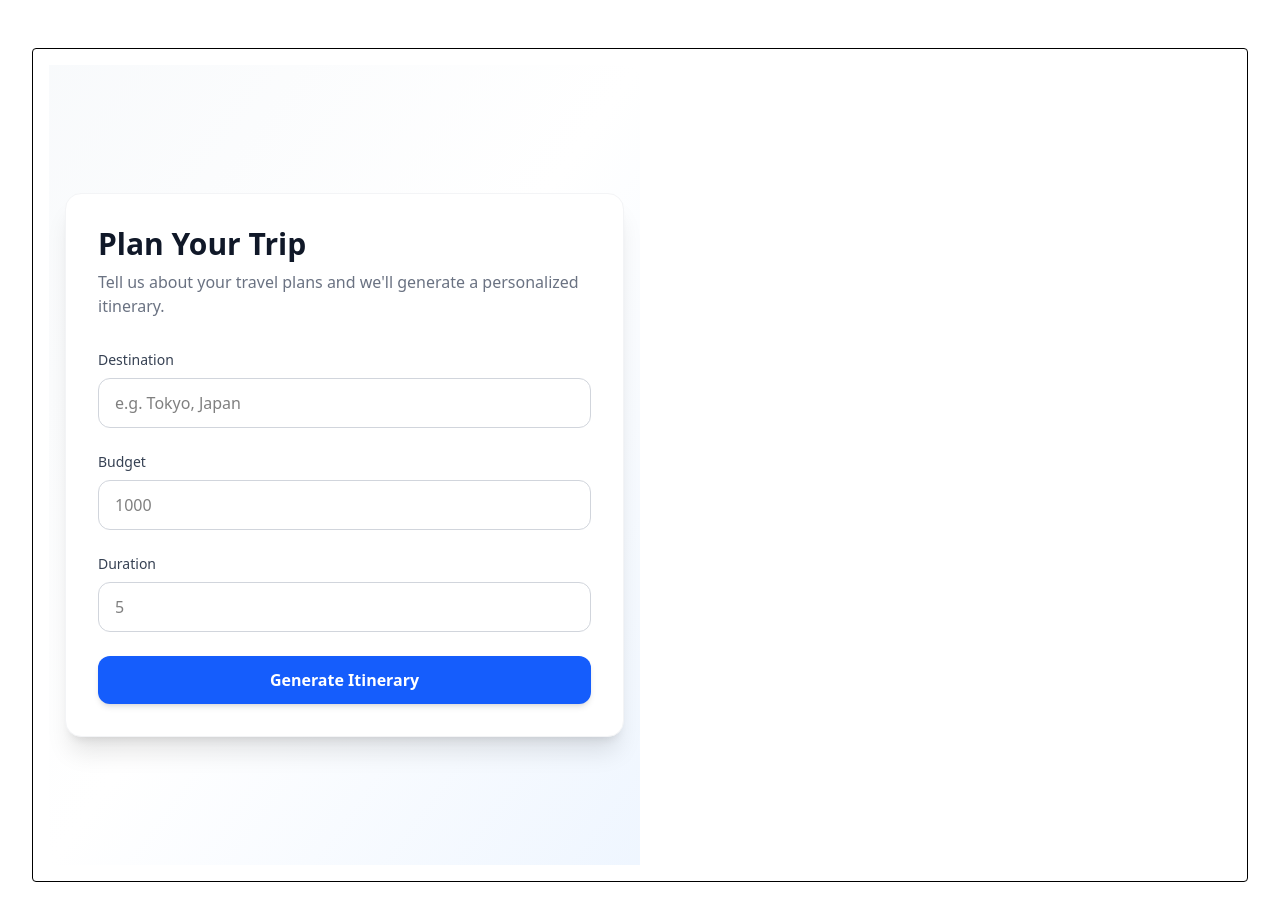
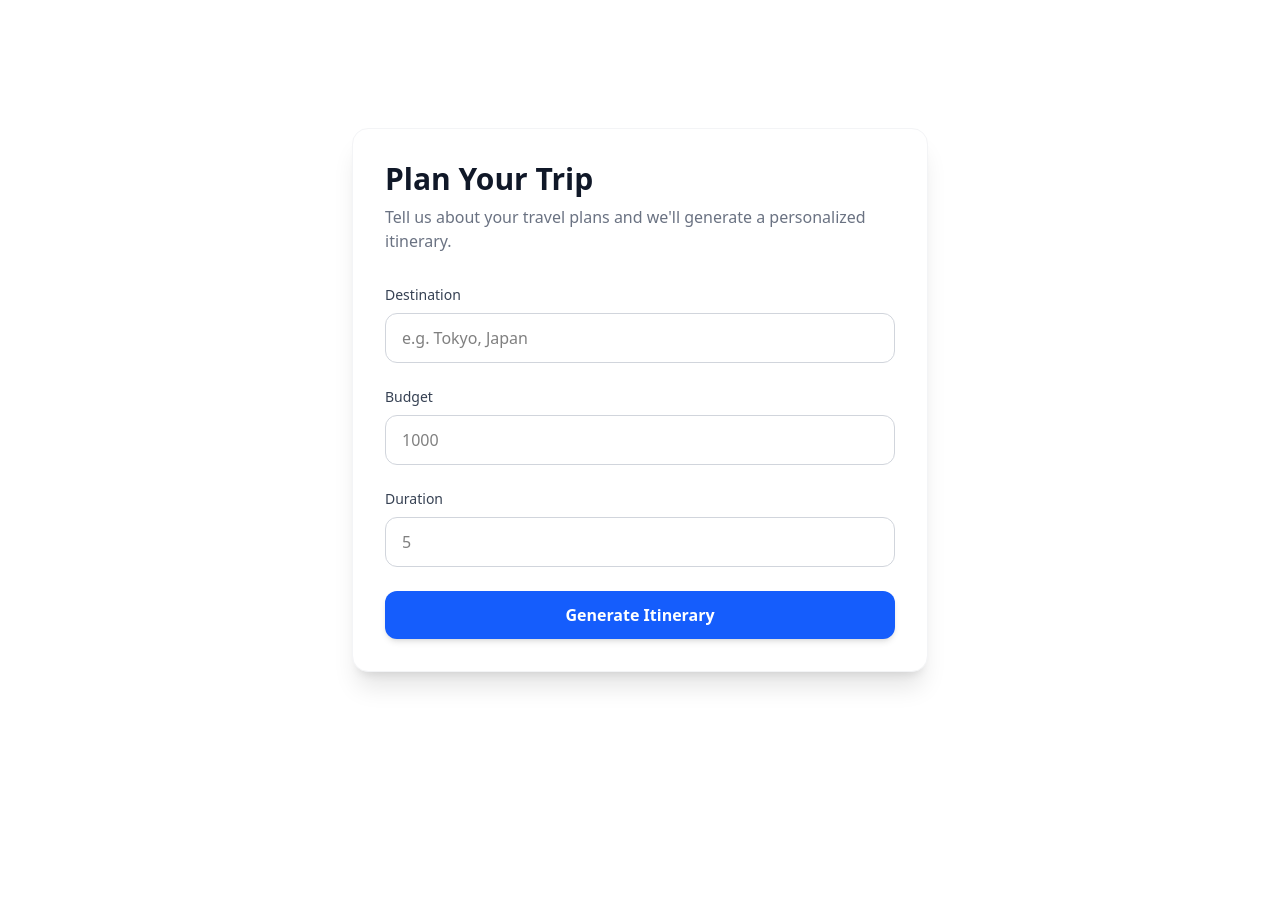
Before and after one commit to whyal/itinerary-planner-fe, a Next.js app: page / in a window 1280 px wide. After the commit the page ends 800 px from the top, so only its background shows below. Built offline with nearby package versions, Linux system fonts and the light colour scheme.

Commit message:
Changed UI for frontend

```diff
--- a/app/components/ItineraryForm.tsx
+++ b/app/components/ItineraryForm.tsx
@@ -29,7 +29,7 @@ export default function ItineraryForm() {
     }
 
     return (
-        <div className="min-h-screen bg-gradient-to-br from-slate-50 via-white to-blue-50 flex items-center justify-center px-4 py-10">
+        <div className="min-h-screen from-slate-50 via-white to-blue-50 flex items-center justify-center px-4 py-10">
             <div className="w-full max-w-xl rounded-2xl bg-white shadow-xl border border-gray-100 p-8">
                 <div className="mb-8">
                     <h1 className="text-3xl font-bold text-gray-900">
--- a/app/page.tsx
+++ b/app/page.tsx
@@ -23,16 +23,8 @@ export default async function HomePage() {
     // const data = await getMessage();
 
     return (
-        <main className="p-8">
-            <div className="mt-4 p-4 border rounded">
-                {/* <p className="text-sm text-gray-500">Status: {data.status}</p>
-                <p className="text-lg font-medium text-green-600">
-                    {data.message}
-                </p> */}
-                <div className="flex w-1/2 h-screen justify-center items-center">
-                    <ItineraryForm />
-                </div>
-            </div>
+        <main className="flex mx-auto w-1/2 h-screen justify-center items-center">
+            <ItineraryForm />
         </main>
     );
 }
```
